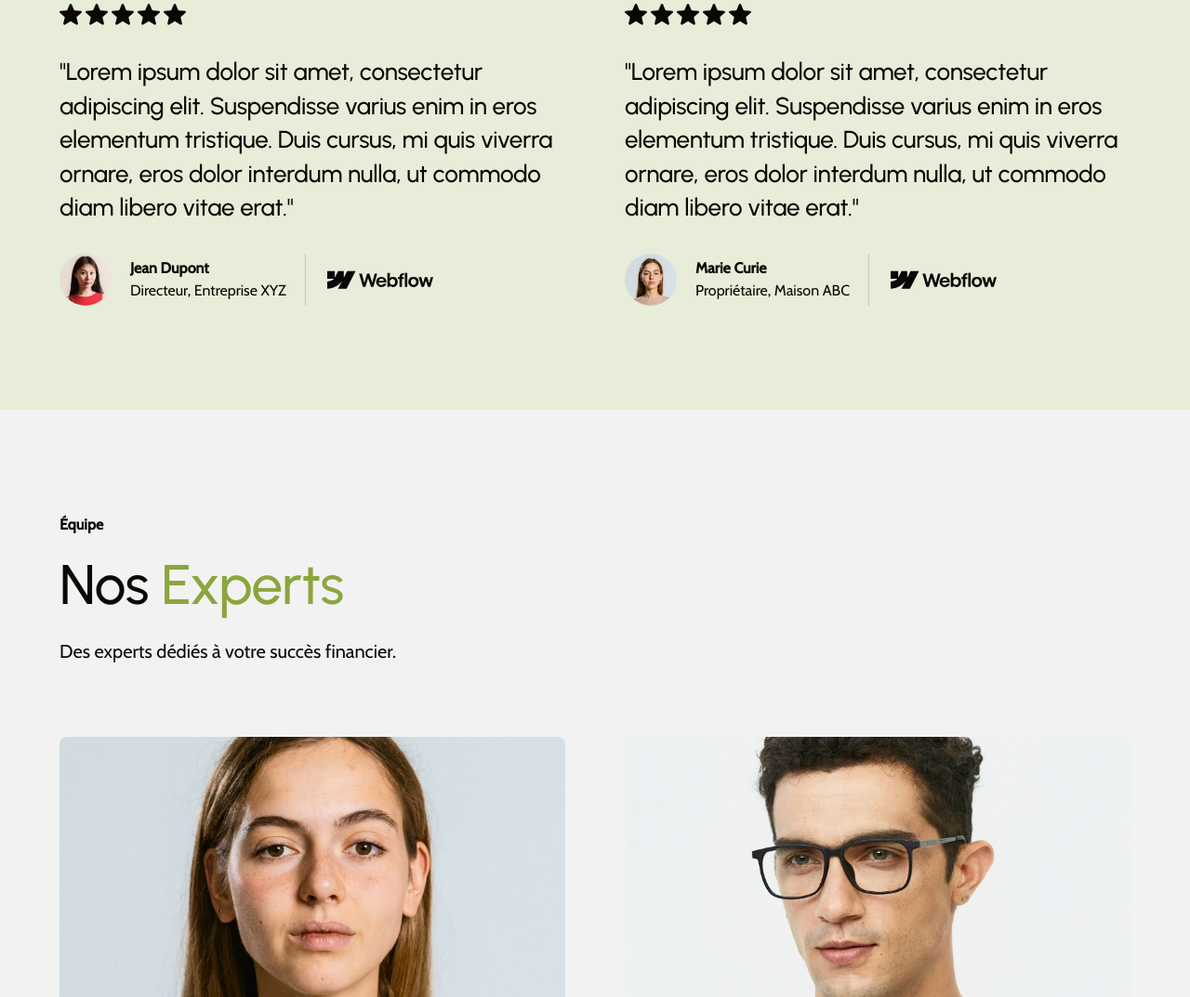
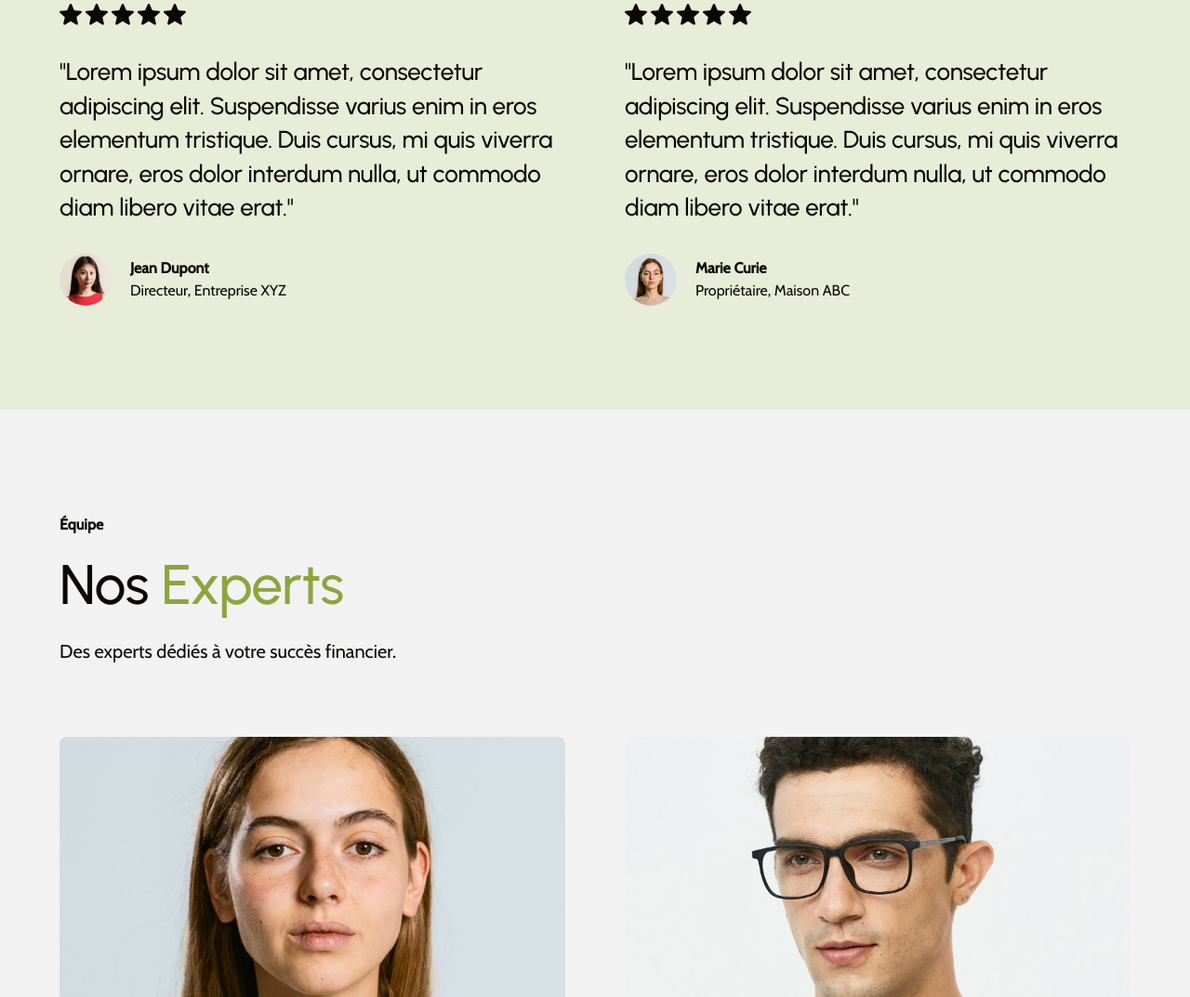
Before and after one commit to Wrivard/JDV-Solution, a website: page index.html in a window 1280 px wide. Shown: the part 4031-5104 px from the top of the page at 93% size. Drawn offline with nearby package versions, Linux system fonts and the light colour scheme; some packages are replaced by stand-ins of ours.

Commit message:
🎨 Remove Webflow logos from testimonials

```diff
--- a/index.html
+++ b/index.html
@@ -748,8 +748,6 @@ margin: 0rem !important;
                           <div class="text-weight-semibold">Jean Dupont</div>
                           <div>Directeur, Entreprise XYZ</div>
                         </div>
-                        <div class="divider-vertical"></div>
-                        <div class="testimonial5_logo-wrapper"><img loading="lazy" src="images/logo-webflow.svg" alt="" class="testimonial5_logo"></div>
                       </div>
                     </div>
                   </div>
@@ -791,8 +789,6 @@ margin: 0rem !important;
                           <div class="text-weight-semibold">Marie Curie</div>
                           <div>Propriétaire, Maison ABC</div>
                         </div>
-                        <div class="divider-vertical"></div>
-                        <div class="testimonial5_logo-wrapper"><img loading="lazy" src="images/logo-webflow.svg" alt="" class="testimonial5_logo"></div>
                       </div>
                     </div>
                   </div>
```
Also changed, not shown: solutions-logicielles.html (+0 -4 lines), README.md (added).
